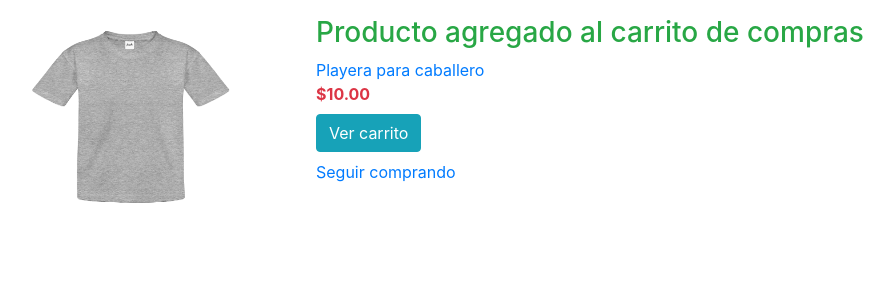
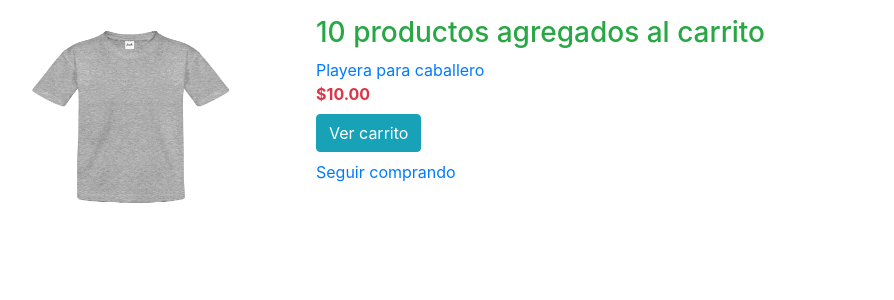
Before and after one commit to Blackstar84/facilito_store, a Django app: template carts/templates/carts/add.html in a window 1280 px wide. Shown: the part 56-356 px from the top of the page, without its empty margins (54-948 px from the left). Run offline with Django 3.2, Linux system fonts and the light colour scheme; data comes from the database, SQL or seed files in the repository; both versions use the stored data as it was after the commit; tables that the repository leaves empty hold one stand-in row (values such as "Sample post"); the template is opened without the code that fills it: values that come from a table or form of the project are taken from there, most other values are stand-ins (such as "Sample title", 1, 10 or a date in 2020); some libraries are stand-ins or nearby versions.

Commit message:
se agrega hasta la clase de Filtro de Cantidad

```diff
--- a/carts/templates/carts/add.html
+++ b/carts/templates/carts/add.html
@@ -1,5 +1,6 @@
 {% extends 'base.html' %}
 {% load product_extras %}
+{% load cart_extras %}
 
 {% block content %}
     <div class="col-3">
@@ -11,7 +12,7 @@
     </div>
     <div class="col">
         <div class="h3 font-wight-bold text-success">
-            Producto agregado al carrito de compras
+            {{ quantity | quantity_add_format }} al carrito
         </div>
         <div>
             <a href="{% url 'products:product' product.slug %}">{{ product.title }}</a>
--- /dev/null
+++ b/carts/templatetags/cart_extras.py
@@ -0,0 +1,13 @@
+from django import template
+register = template.Library()
+
+@register.filter()
+def quantity_product_format(quantity=1):
+    return '{} {}'.format(quantity, 'productos' if quantity > 1 else 'producto')
+
+@register.filter()
+def quantity_add_format(quantity=1):
+    return '{} {}'.format(
+        quantity_product_format(quantity),
+        'agregados' if quantity > 1 else 'agregado'
+    )
--- a/carts/views.py
+++ b/carts/views.py
@@ -28,6 +28,8 @@ def add(request):
 
     print(cart.products)
     return render(request, 'carts/add.html',{
+        'quantity': quantity,
+        'cart_product': cart_product,
         'product': product
     })
 
```
Also changed, not shown: carts/templatetags/__init__.py (added), db.sqlite3.
